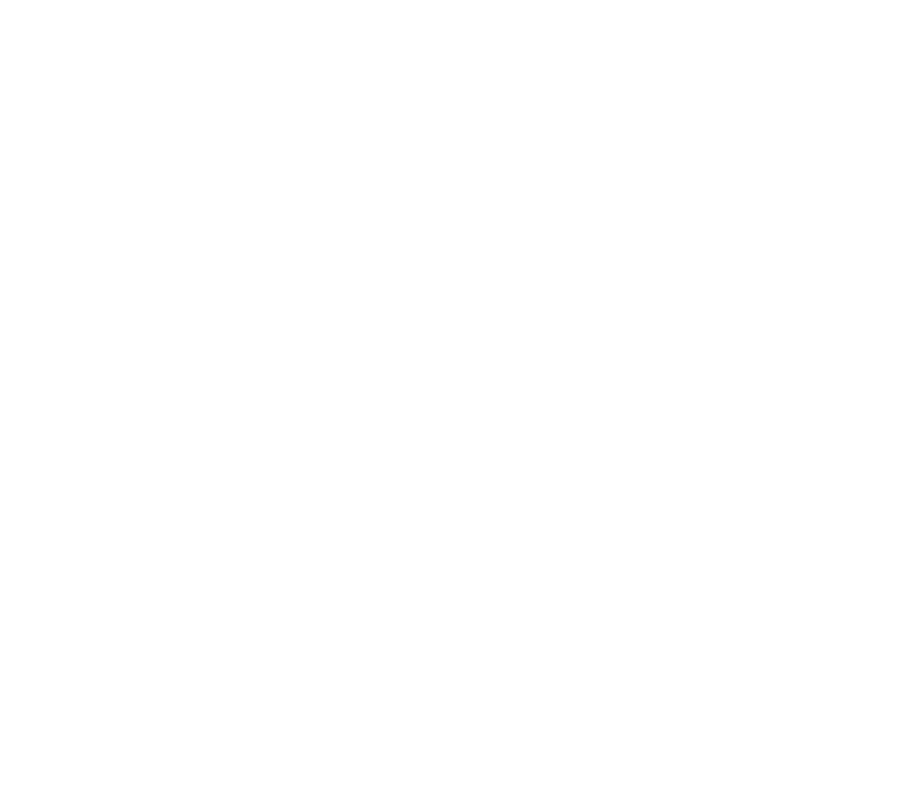
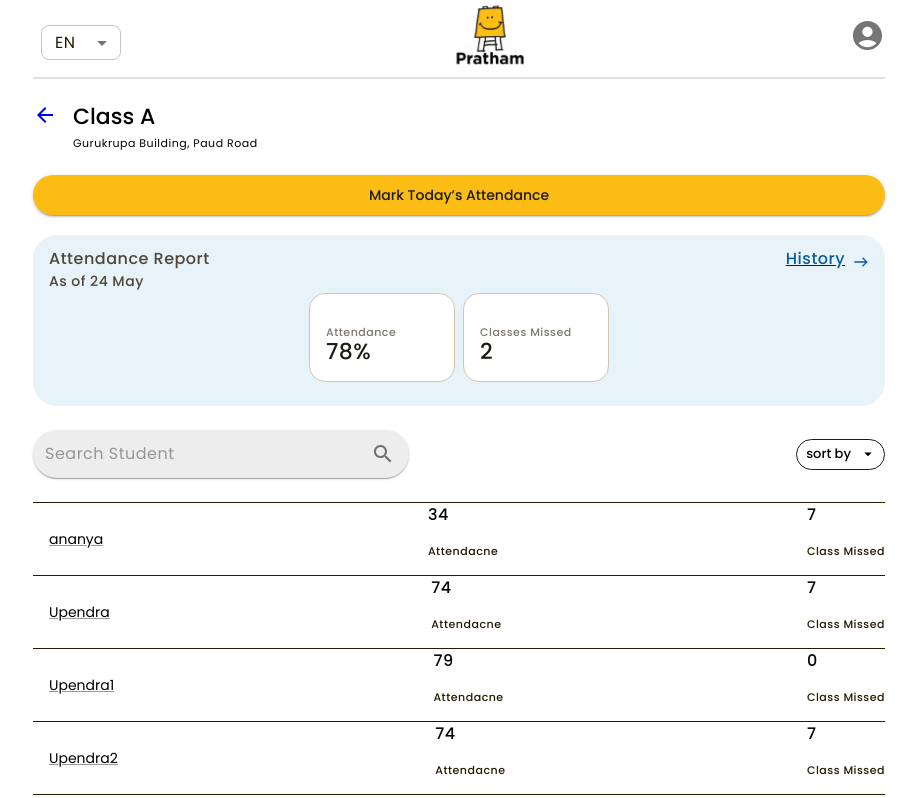
Before and after one commit to tekdi/shiksha-components, a React (Vite) app: page /class-details in a window 1280 px wide. Before the commit this address had no page. Shown: the top 798 px of the page, without its empty margins (181-1098 px from the left). Built offline with nearby package versions, Linux system fonts and the light colour scheme.

Commit message:
Task #215770: Frontend: UI design changes

```diff
--- a/src/components/SearchSortBar.tsx
+++ b/src/components/SearchSortBar.tsx
@@ -1,14 +1,14 @@
-import * as React from "react";
-import Paper from "@mui/material/Paper";
-import InputBase from "@mui/material/InputBase";
-import Divider from "@mui/material/Divider";
-import IconButton from "@mui/material/IconButton";
-import MenuIcon from "@mui/icons-material/Menu";
-import SearchIcon from "@mui/icons-material/Search";
-import DirectionsIcon from "@mui/icons-material/Directions";
+import * as React from 'react';
+import Paper from '@mui/material/Paper';
+import InputBase from '@mui/material/InputBase';
+import Divider from '@mui/material/Divider';
+import IconButton from '@mui/material/IconButton';
+import MenuIcon from '@mui/icons-material/Menu';
+import SearchIcon from '@mui/icons-material/Search';
+import DirectionsIcon from '@mui/icons-material/Directions';
 // import ExpandMoreIcon from "@mui/icons-material/ExpandMore";
-import ArrowDropDownSharpIcon from "@mui/icons-material/ArrowDropDownSharp";
-import CloseSharpIcon from "@mui/icons-material/CloseSharp";
+import ArrowDropDownSharpIcon from '@mui/icons-material/ArrowDropDownSharp';
+import CloseSharpIcon from '@mui/icons-material/CloseSharp';
 
 import {
   Box,
@@ -19,25 +19,25 @@ import {
   FormLabel,
   Radio,
   RadioGroup,
-  Typography,
-} from "@mui/material";
-import ModalComponent from "./Modal";
-import { Stack } from "@mui/system";
+  Typography
+} from '@mui/material';
+import ModalComponent from './Modal';
+import { Stack } from '@mui/system';
+import { useTranslation } from 'react-i18next';
 
 export default function SearchSortBar() {
   const [modalOpen, setModalOpen] = React.useState(false);
   const [nestedModalOpen, setNestedModalOpen] = React.useState(false);
   const [open, setOpen] = React.useState(false);
-  const [valueName, setValueName] = React.useState("female");
-  const [valueAttendance, setValueAttendance] = React.useState("lowToHigh");
+  const [valueName, setValueName] = React.useState('female');
+  const [valueAttendance, setValueAttendance] = React.useState('lowToHigh');
+  const { t } = useTranslation();
 
   const handleChangeNames = (event: React.ChangeEvent<HTMLInputElement>) => {
     setValueName((event.target as HTMLInputElement).value);
   };
 
-  const handleChangeAttendance = (
-    event: React.ChangeEvent<HTMLInputElement>
-  ) => {
+  const handleChangeAttendance = (event: React.ChangeEvent<HTMLInputElement>) => {
     setValueAttendance((event.target as HTMLInputElement).value);
   };
   const handleOpenModal = () => {
@@ -50,30 +50,23 @@ export default function SearchSortBar() {
 
   return (
     <>
-      <Box
-        display={"flex"}
-        mt={3}
-        mb={3}
-        justifyContent={"space-between"}
-        alignItems={"center"}
-      >
+      <Box display={'flex'} mt={3} mb={3} justifyContent={'space-between'} alignItems={'center'}>
         <Paper
           component="form"
           sx={{
-            p: "2px 4px",
-            display: "flex",
-            alignItems: "center",
-            width: "auto",
-            borderRadius: "100px",
-            background: "#EDEDED",
-          }}
-        >
+            p: '2px 4px',
+            display: 'flex',
+            alignItems: 'center',
+            width: 'auto',
+            borderRadius: '100px',
+            background: '#EDEDED'
+          }}>
           <InputBase
-            sx={{ ml: 1, flex: 1, mb: "0" }}
-            placeholder="Search Student.."
-            inputProps={{ "aria-label": "search google maps" }}
+            sx={{ ml: 1, flex: 1, mb: '0' }}
+            placeholder={t('COMMON.SEARCH_STUDENT')}
+            inputProps={{ 'aria-label': 'search google maps' }}
           />
-          <IconButton type="button" sx={{ p: "10px" }} aria-label="search">
+          <IconButton type="button" sx={{ p: '10px' }} aria-label="search">
             <SearchIcon />
           </IconButton>
         </Paper>
@@ -82,16 +75,15 @@ export default function SearchSortBar() {
           onClick={handleOpenModal}
           sx={{
             // border: "darkgray",
-            color: "black",
-            height: "32px",
-            width: "100px",
-            padding: "6px, 8px, 6px, 16px",
+            color: 'black',
+            height: 'auto',
+            width: 'auto',
+            padding: '6px, 8px, 6px, 16px'
           }}
           endIcon={<ArrowDropDownSharpIcon />}
           size="small"
-          variant="outlined"
-        >
-          Sort By
+          variant="outlined">
+          {t('COMMON.SORT_BY')}
         </Button>
       </Box>
 
@@ -99,34 +91,21 @@ export default function SearchSortBar() {
       <ModalComponent
         open={modalOpen}
         onClose={handleCloseModal}
-        heading={"Mark attendance"}
+        heading={'Sort By'}
         // SubHeading={"Sort"}
-        btnText="apply"
-      >
+        btnText="apply">
         <Box>
-          <Box
-            display={"flex"}
-            justifyContent={"space-between"}
-            alignItems={"center"}
-          >
-            <Typography fontSize={"16px"} fontWeight={"500"}>
-              {" "}
-              Sort By
-            </Typography>
-
-            <CloseSharpIcon onClick={handleCloseModal} />
-          </Box>
           <Divider
             style={{
-              backgroundColor: "darkgray",
-              marginBottom: "10px",
-              marginTop: "15px",
+              backgroundColor: 'darkgray',
+              marginBottom: '10px',
+              marginTop: '15px'
             }}
           />
 
           <Box mt={2}>
             <FormControl>
-              <FormLabel id="demo-controlled-radio-buttons-group">
+              <FormLabel id="demo-controlled-radio-buttons-group" style={{ color: 'black' }}>
                 Names
               </FormLabel>
 
@@ -134,61 +113,55 @@ export default function SearchSortBar() {
                 aria-labelledby="demo-controlled-radio-buttons-group"
                 name="controlled-radio-buttons-group"
                 value={valueName}
-                onChange={handleChangeNames}
-              >
+                onChange={handleChangeNames}>
                 <FormControlLabel
                   value="aToz"
-                  control={<Radio sx={{ ml: "300px" }} />}
+                  control={<Radio sx={{ ml: '300px' }} />}
                   label="A to Z"
                   labelPlacement="start"
-                  sx={{ fontWeight: "500", fontSize: "14px" }}
+                  sx={{ fontWeight: '500', fontSize: '14px' }}
                 />
                 <FormControlLabel
                   value="zToA"
                   labelPlacement="start"
-                  sx={{ fontWeight: "500", fontSize: "14px" }}
-                  control={<Radio sx={{ ml: "300px" }} />}
+                  sx={{ fontWeight: '500', fontSize: '14px' }}
+                  control={<Radio sx={{ ml: '300px' }} />}
                   label="Z to A"
                 />
               </RadioGroup>
             </FormControl>
           </Box>
           <Box mt={2}>
-            {" "}
+            {' '}
             <FormControl>
-              <FormLabel id="demo-controlled-radio-buttons-group">
-                Attendance
-              </FormLabel>
+              <FormLabel id="demo-controlled-radio-buttons-group">Attendance</FormLabel>
 
               <RadioGroup
                 aria-labelledby="demo-controlled-radio-buttons-group"
                 name="controlled-radio-buttons-group"
                 value={valueAttendance}
-                onChange={handleChangeAttendance}
-              >
+                onChange={handleChangeAttendance}>
                 <FormControlLabel
                   value="lowToHigh"
-                  control={<Radio sx={{ ml: "270px" }} />}
+                  control={<Radio sx={{ ml: '270px' }} />}
                   label="Low to High"
                   labelPlacement="start"
-                  sx={{ fontWeight: "500", fontSize: "14px", m: "0px" }}
+                  sx={{ fontWeight: '500', fontSize: '14px', m: '0px' }}
                 />
                 <FormControlLabel
                   value="highToLow"
                   labelPlacement="start"
-                  sx={{ fontWeight: "500", fontSize: "14px", m: "0px" }}
-                  control={<Radio sx={{ ml: "270px" }} />}
+                  sx={{ fontWeight: '500', fontSize: '14px', m: '0px' }}
+                  control={<Radio sx={{ ml: '270px' }} />}
                   label="High To Low"
                 />
               </RadioGroup>
             </FormControl>
           </Box>
           <Box mt={2}>
-            {" "}
+            {' '}
             <FormControl>
-              <FormLabel id="demo-controlled-radio-buttons-group">
-                Class Missed
-              </FormLabel>
+              <FormLabel id="demo-controlled-radio-buttons-group">Class Missed</FormLabel>
 
               <RadioGroup
                 aria-labelledby="demo-controlled-radio-buttons-group"
@@ -199,16 +172,16 @@ export default function SearchSortBar() {
               >
                 <FormControlLabel
                   value="lowToHigh"
-                  control={<Radio sx={{ ml: "270px" }} />}
+                  control={<Radio sx={{ ml: '270px' }} />}
                   label="Low to High"
                   labelPlacement="start"
-                  sx={{ fontWeight: "500", fontSize: "14px", m: "0px" }}
+                  sx={{ fontWeight: '500', fontSize: '14px', m: '0px' }}
                 />
                 <FormControlLabel
                   value="highToLow"
                   labelPlacement="start"
-                  sx={{ fontWeight: "500", fontSize: "14px", m: "0px" }}
-                  control={<Radio sx={{ ml: "270px" }} />}
+                  sx={{ fontWeight: '500', fontSize: '14px', m: '0px' }}
+                  control={<Radio sx={{ ml: '270px' }} />}
                   label="High to Low"
                 />
               </RadioGroup>
@@ -216,9 +189,9 @@ export default function SearchSortBar() {
           </Box>
           <Divider
             style={{
-              backgroundColor: "darkgray",
-              marginBottom: "10px",
-              marginTop: "15px",
+              backgroundColor: 'darkgray',
+              marginBottom: '10px',
+              marginTop: '15px'
             }}
           />
         </Box>
--- a/src/components/StudentStatsCard.tsx
+++ b/src/components/StudentStatsCard.tsx
@@ -26,17 +26,14 @@ const StudentStatsCard: React.FC<StudentStatsCard> = ({ label1, value1, label2,
       alignItems="center"
       bgcolor="white"
       margin="0px"
-      textAlign="left"
-      bgcolor={"white"}
-    >
+      textAlign="left">
       <Stack sx={{ padding: '1rem' }}>
         <Typography
           marginTop={'10px'}
           fontSize="11px"
           fontWeight={600}
           color="#7C766F" //Add color from colorScheme
-          marginBottom={'0px'}
-        >
+          marginBottom={'0px'}>
           {label1}
         </Typography>
         <Typography
@@ -44,8 +41,7 @@ const StudentStatsCard: React.FC<StudentStatsCard> = ({ label1, value1, label2,
           fontWeight={500}
           lineHeight="16px"
           color="#1F1B13" //Add color from colorScheme
-          marginBottom={'5px'}
-        >
+          marginBottom={'5px'}>
           {value1}
         </Typography>
         {label2 ? (
@@ -54,8 +50,7 @@ const StudentStatsCard: React.FC<StudentStatsCard> = ({ label1, value1, label2,
             fontWeight="bold"
             lineHeight="1rem"
             sx={{ color: theme.palette.warning['400'] }}
-            marginBottom={'0px'}
-          >
+            marginBottom={'0px'}>
             {t('PROFILE.HELD_ON')}
 
             {value2}
--- a/src/components/StudentsStatsList.tsx
+++ b/src/components/StudentsStatsList.tsx
@@ -24,9 +24,8 @@ const StudentsStatsList: React.FC<StudentsStatsListProps> = ({
       height="4.5rem"
       gap="1rem"
       borderTop="1px solid #7F7667" //Add color from colorScheme
-      borderBottom="1px solid #7F7667" //Add color from colorScheme
       display="flex"
-      justifyContent="center"
+      justifyContent="space-between"
       alignItems="center"
       sx={{ borderColor: theme.palette.warning['200'] }}
       margin="0px">
@@ -40,7 +39,8 @@ const StudentsStatsList: React.FC<StudentsStatsListProps> = ({
         padding="1rem">
         {name}
       </Link>
-      <Stack padding="1rem">
+
+      <Stack>
         <Typography
           fontSize="1rem"
           fontWeight="bold"
@@ -57,7 +57,7 @@ const StudentsStatsList: React.FC<StudentsStatsListProps> = ({
           {label1}
         </Typography>
       </Stack>
-      <Stack padding="1rem">
+      <Stack>
         <Typography
           fontSize="1rem"
           fontWeight="bold"
--- a/src/pages/MyClassDetails.tsx
+++ b/src/pages/MyClassDetails.tsx
@@ -1,11 +1,11 @@
-import * as React from "react";
-import Paper from "@mui/material/Paper";
-import InputBase from "@mui/material/InputBase";
-import Divider from "@mui/material/Divider";
-import IconButton from "@mui/material/IconButton";
-import MenuIcon from "@mui/icons-material/Menu";
-import SearchIcon from "@mui/icons-material/Search";
-import DirectionsIcon from "@mui/icons-material/Directions";
+import * as React from 'react';
+import Paper from '@mui/material/Paper';
+import InputBase from '@mui/material/InputBase';
+import Divider from '@mui/material/Divider';
+import IconButton from '@mui/material/IconButton';
+import MenuIcon from '@mui/icons-material/Menu';
+import SearchIcon from '@mui/icons-material/Search';
+import DirectionsIcon from '@mui/icons-material/Directions';
 import {
   Box,
   Button,
@@ -13,42 +13,98 @@ import {
   CardContent,
   ThemeProvider,
   Typography,
-  createMuiTheme,
-} from "@mui/material";
-import Header from "../components/Header";
-import ArrowBackIcon from "@mui/icons-material/ArrowBack";
-import { Stack } from "@mui/system";
-import ButtonFunctional from "../components/ButtonFunctional";
-import StudentsStatsList from "../components/StudentsStatsList";
-import SearchSortBar from "../components/SearchSortBar";
-import StudentStatsCard from "../components/StudentStatsCard";
-import EastIcon from "@mui/icons-material/East";
-import { Link } from "react-router-dom";
-import ModalComponent from "../components/Modal";
+  createMuiTheme
+} from '@mui/material';
+import { useTheme } from '@mui/material/styles';
+import Header from '../components/Header';
+import ArrowBackIcon from '@mui/icons-material/ArrowBack';
+import { Stack } from '@mui/system';
+import ButtonFunctional from '../components/ButtonFunctional';
+import StudentsStatsList from '../components/StudentsStatsList';
+import SearchSortBar from '../components/SearchSortBar';
+import StudentStatsCard from '../components/StudentStatsCard';
+import EastIcon from '@mui/icons-material/East';
+import { Link } from 'react-router-dom';
+import ModalComponent from '../components/Modal';
 export default function MyClassDetails() {
   const handleSecondClickButton = () => {
-    alert(" Mark Today’s Attendance");
+    alert(' Mark Today’s Attendance');
   };
+  const theme = useTheme<any>();
 
-  const theme = createMuiTheme({
-    typography: {
-      fontFamily: "Poppins",
+  //------------------Dummy Data -------------------------
+  const data = [
+    {
+      name: 'ananya',
+      value1: '34',
+      label1: 'Attendacne',
+      value2: '7',
+      label2: 'Class Missed'
     },
-  });
+    {
+      name: 'Upendra',
+      value1: '74',
+      label1: 'Attendacne',
+      value2: '7',
+      label2: 'Class Missed'
+    },
+    {
+      name: 'Upendra1',
+      value1: '79',
+      label1: 'Attendacne',
+      value2: '0',
+      label2: 'Class Missed'
+    },
+    {
+      name: 'Upendra2',
+      value1: '74',
+      label1: 'Attendacne',
+      value2: '7',
+      label2: 'Class Missed'
+    },
+    {
+      name: 'Upendra3',
+      value1: '74',
+      label1: 'Attendacne',
+      value2: '7',
+      label2: 'Class Missed'
+    },
+    {
+      name: 'Upendra4',
+      value1: '74',
+      label1: 'Attendacne',
+      value2: '7',
+      label2: 'Class Missed'
+    },
+    {
+      name: 'Upendra4',
+      value1: '74',
+      label1: 'Attendacne',
+      value2: '7',
+      label2: 'Class Missed'
+    },
+    {
+      name: 'Upendra5',
+      value1: '74',
+      label1: 'Attendacne',
+      value2: '7',
+      label2: 'Class Missed'
+    }
+  ];
+
   return (
     <>
-      <ThemeProvider theme={theme}>
       <Box>
-          <Header label1="chek" label2={false} value1="65" value2="uyyah" />
-          <Box mt={3} display={"flex"} gap={2} alignItems={"flex-start"}>
-            <Link to={"/"}>
+        <Header />
+        <Box mt={3} display={'flex'} gap={2} alignItems={'flex-start'}>
+          <Link to={'/'}>
             <ArrowBackIcon fontSize="medium" />
           </Link>
           <Stack>
-              <Typography variant="h5" fontFamily={"poppins"}>
+            <Typography variant="h1" m={0} fontWeight={'bold'} fontFamily={'poppins'}>
               Class A
             </Typography>
-              <Typography fontSize={"11px"} fontFamily={"poppins"}>
+            <Typography m={0} fontSize={'11px'} fontFamily={'poppins'}>
               Gurukrupa Building, Paud Road
             </Typography>
           </Stack>
@@ -59,53 +115,46 @@ export default function MyClassDetails() {
         handleClickButton={handleSecondClickButton}
         buttonName="Mark Today’s Attendance"
       />
-        <Card
-          sx={{ bgcolor: "#E7F3F8", borderRadius: "24px", marginTop: "20px" }}
-        >
+      <Card sx={{ bgcolor: '#E7F3F8', borderRadius: '24px', marginTop: '20px', boxShadow: 'none' }}>
         <CardContent>
           <Box
             sx={{
-                display: "flex",
-                justifyContent: "space-between",
-                alignItems: "center",
-              }}
-            >
+              display: 'flex',
+              justifyContent: 'space-between',
+              alignItems: 'center'
+            }}>
             <Typography
-                sx={{ fontSize: "16px", fontWeight: 600, color: "#4D4639" }}
+              sx={{ fontSize: '16px', fontWeight: 600, color: theme.palette.warning.A200 }}
               variant="h6"
-                gutterBottom
-              >
+              gutterBottom>
               Attendance Report
             </Typography>
-              <Box sx={{ display: "flex", alignItems: "center", gap: 1 }}>
-                <Link to={""}>
+            <Box sx={{ display: 'flex', alignItems: 'center', gap: 1 }}>
+              <Link to={''}>
                 <Typography
-                    sx={{ color: "#0D599E", fontSize: "16px" }}
+                  sx={{ color: theme.palette.secondary.main, fontSize: '16px' }}
                   variant="h6"
-                    gutterBottom
-                  >
+                  gutterBottom>
                   History
                 </Typography>
               </Link>
-                <EastIcon fontSize="inherit" sx={{ color: "#0D599E" }} />
+              <EastIcon fontSize="inherit" sx={{ color: theme.palette.secondary.main }} />
             </Box>
           </Box>
           <Typography
-              sx={{ fontSize: "14px", fontWeight: 600, color: "#969088" }}
+            sx={{ fontSize: '14px', fontWeight: 600, color: theme.palette.warning.A200 }}
             variant="h6"
-              gutterBottom
-            >
+            gutterBottom>
             As of 24 May
           </Typography>
           <Box
             sx={{
-                bgcolor: "trasparent",
-                justifyContent: "center",
+              bgcolor: 'trasparent',
+              justifyContent: 'center'
             }}
             display="flex"
             alignItems="center"
-              gap={1}
-            >
+            gap={1}>
             <StudentStatsCard
               label1="Attendance"
               value1="78%" // Sample attendance data, replace with actual data
@@ -123,112 +172,20 @@ export default function MyClassDetails() {
       </Card>
 
       <SearchSortBar />
+
+      {data?.map((student, i) => {
+        return (
+          <div key={i}>
             <StudentsStatsList
-          name="ananya"
-          value1="34"
-          label1="Attendacne"
-          value2="7"
-          label2="Class Missed"
+              name={student.name}
+              value1={student.value1}
+              label1={student.label1}
+              value2={student.value2}
+              label2={student.label2}
             />
-        <StudentsStatsList
-          name="Upendra"
-          value1="74"
-          label1="Attendacne"
-          value2="7"
-          label2="Class Missed"
-        />
-        <StudentsStatsList
-          name="Rahul"
-          value1="34"
-          label1="Attendacne"
-          value2="7"
-          label2="Class Missed"
-        />
-        <StudentsStatsList
-          name="Jhon"
-          value1="43"
-          label1="Attendacne"
-          value2="7"
-          label2="Class Missed"
-        />
-        <StudentsStatsList
-          name="Shubh"
-          value1="23"
-          label1="Attendacne"
-          value2="7"
-          label2="Class Missed"
-        />
-        <StudentsStatsList
-          name="ananya"
-          value1="34"
-          label1="Attendacne"
-          value2="7"
-          label2="Class Missed"
-        />
-        <StudentsStatsList
-          name="Upendra"
-          value1="74"
-          label1="Attendacne"
-          value2="7"
-          label2="Class Missed"
-        />
-        <StudentsStatsList
-          name="Rahul"
-          value1="34"
-          label1="Attendacne"
-          value2="7"
-          label2="Class Missed"
-        />
-        <StudentsStatsList
-          name="Jhon"
-          value1="43"
-          label1="Attendacne"
-          value2="7"
-          label2="Class Missed"
-        />
-        <StudentsStatsList
-          name="Shubh"
-          value1="23"
-          label1="Attendacne"
-          value2="7"
-          label2="Class Missed"
-        />
-        <StudentsStatsList
-          name="ananya"
-          value1="34"
-          label1="Attendacne"
-          value2="7"
-          label2="Class Missed"
-        />
-        <StudentsStatsList
-          name="Upendra"
-          value1="74"
-          label1="Attendacne"
-          value2="7"
-          label2="Class Missed"
-        />
-        <StudentsStatsList
-          name="Rahul"
-          value1="34"
-          label1="Attendacne"
-          value2="7"
-          label2="Class Missed"
-        />
-        <StudentsStatsList
-          name="Jhon"
-          value1="43"
-          label1="Attendacne"
-          value2="7"
-          label2="Class Missed"
-        />
-        <StudentsStatsList
-          name="Shubh"
-          value1="23"
-          label1="Attendacne"
-          value2="7"
-          label2="Class Missed"
-        />
-      </ThemeProvider>
+          </div>
+        );
+      })}
     </>
   );
 }
--- a/src/routes/routes.tsx
+++ b/src/routes/routes.tsx
@@ -18,7 +18,7 @@ function AllRoutes(): JSX.Element {
           <Route path="/profile" element={<Profile />} />
           <Route path="/" element={<LoginPage />} />
 
-          <Route path="/classDetails" element={<MyClassDetails />} />
+          <Route path="/class-details" element={<MyClassDetails />} />
           <Route path="/dashboard" element={<Dashboard />} />
           <Route path="/student-details" element={<StudentDetails />} />
         </Routes>
--- a/src/translations/en.json
+++ b/src/translations/en.json
@@ -8,7 +8,9 @@
     "UPDATE_ATTENDANCE": "Update Attendance",
     "SAVE": "Save",
     "UPDATE": "Update",
-    "CLEAR_ALL": "Clear All"
+    "CLEAR_ALL": "Clear All",
+    "SEARCH_STUDENT":"Search Student",
+    "SORT_BY":"sort by"
   },
   "LOGIN_PAGE": {
     "USERNAME": "Username",
@@ -39,4 +41,5 @@
     "LOCATION": "Location",
     "HELD_ON": "Held on:"
   }
+
 }
--- a/src/translations/hi.json
+++ b/src/translations/hi.json
@@ -8,7 +8,9 @@
     "LOADING": "लोडिंग",
     "SAVE": "सहेजें",
     "UPDATE": "अपडेट",
-    "CLEAR_ALL": "सभी हटाएं"
+    "CLEAR_ALL": "सभी हटाएं",
+    "SEARCH_STUDENT":"छात्र खोजें",
+    "SORT_BY":"इसके अनुसार क्रमबद्ध करें"
   },
   "LOGIN_PAGE": {
     "USERNAME": "उपयोगकर्ता नाम",
--- a/src/translations/mr.json
+++ b/src/translations/mr.json
@@ -5,7 +5,9 @@
     "MARK_STUDENT_ATTENDANCE": "विद्यार्थी उपस्थितीचा चिन्ह करा",
     "LOADING": "लोड होत आहे",
     "SAVE": "साठवा",
-    "CLEAR_ALL": "सर्व काढा"
+    "CLEAR_ALL": "सर्व काढा",
+    "SEARCH_STUDENT":"विद्यार्थी शोधा",
+    "SORT_BY":"क्रमवारी लावा"
   },
   "LOGIN_PAGE": {
     "USERNAME": "वापरकर्तानाव",
```
Also changed, not shown: src/components/Modal.tsx (+14 -12 lines). Lines whose indentation alone changed are shown as unchanged.
